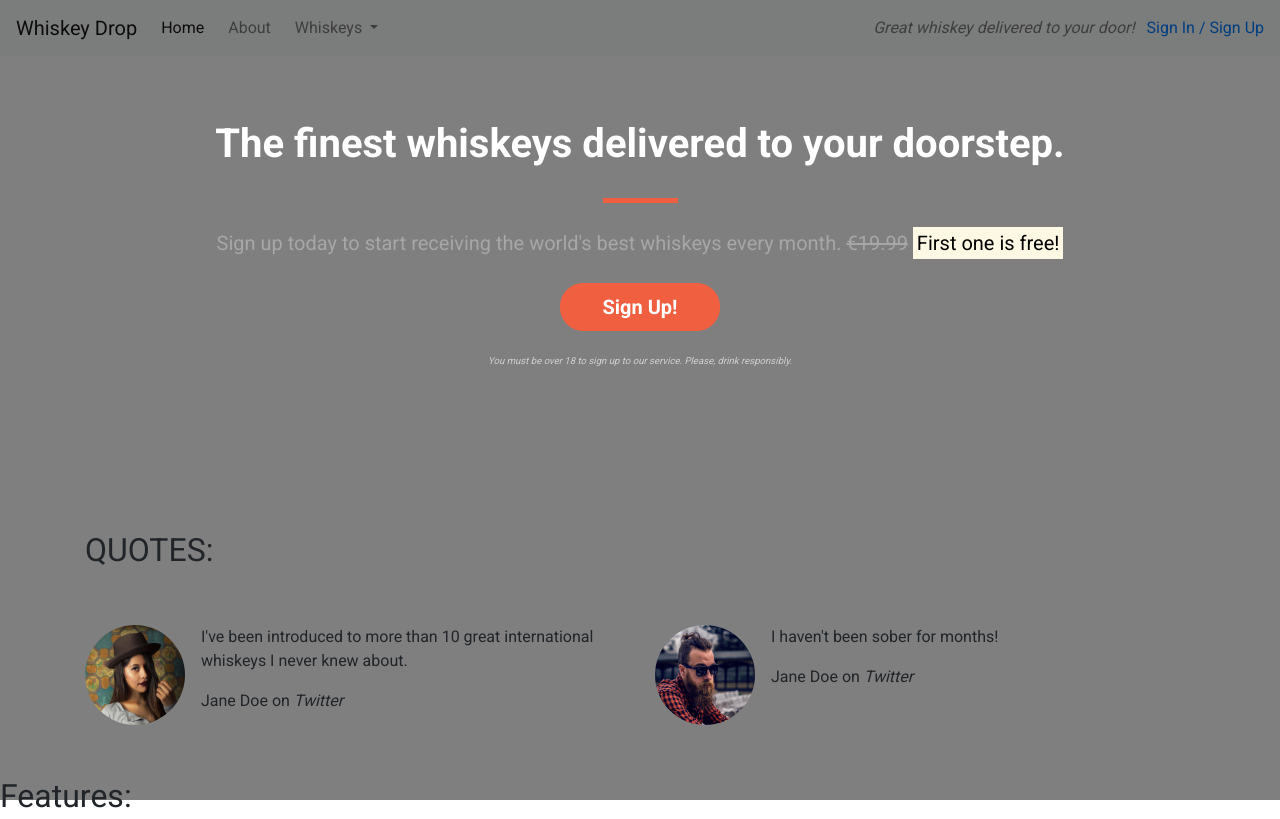
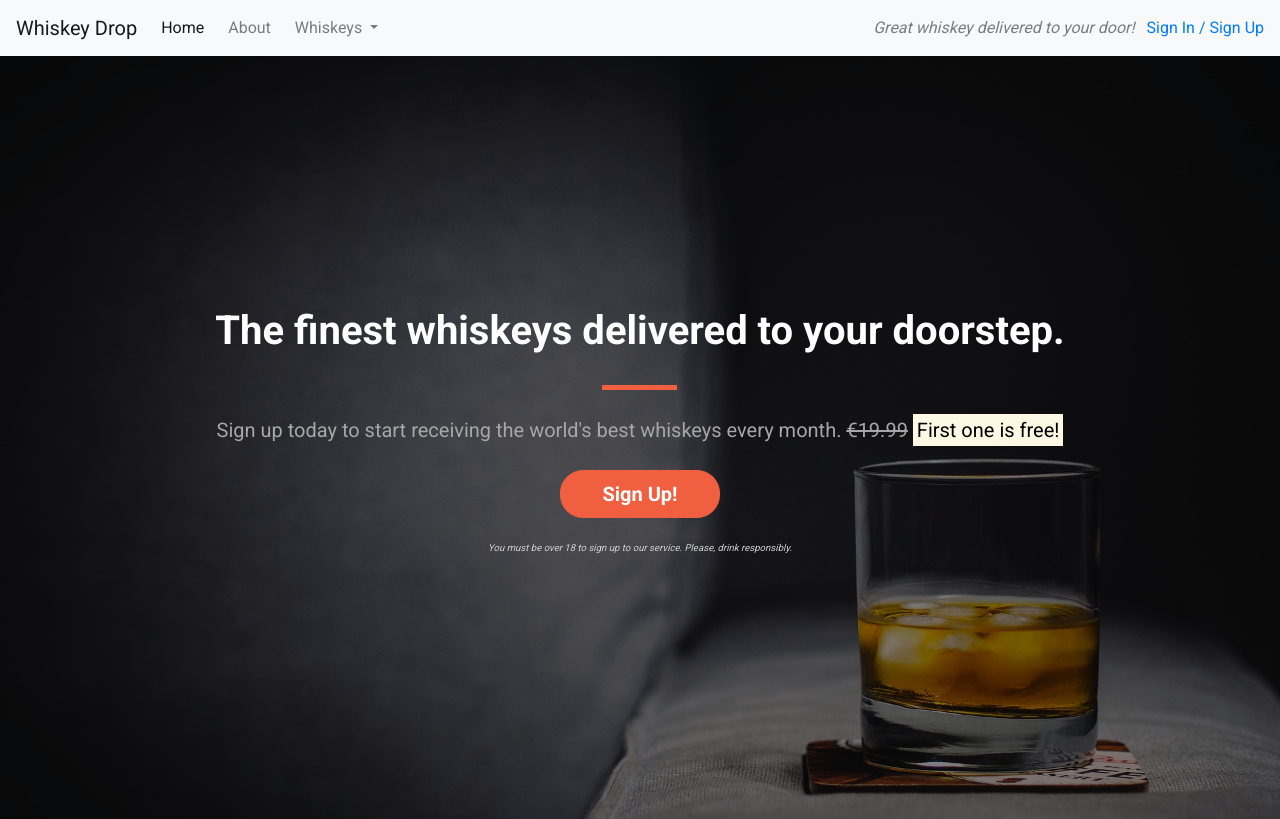
Before and after one commit to ElrieM/CI-HTML_CSS-Whiskey_Drop, a plain HTML site: page index.html in a window 1280 px wide. Shown: the top 819 px of the page. Drawn offline with nearby package versions, Linux system fonts and the light colour scheme.

Commit message:
add background

```diff
--- a/css/style.css
+++ b/css/style.css
@@ -4,7 +4,7 @@ body {
 
 /*.alert-container {}*/
 
-callout-container {
+.callout-container {
     height: 100vh;
 
   background: url('../images/whiskey-background.jpg') no-repeat bottom right fixed;
```
